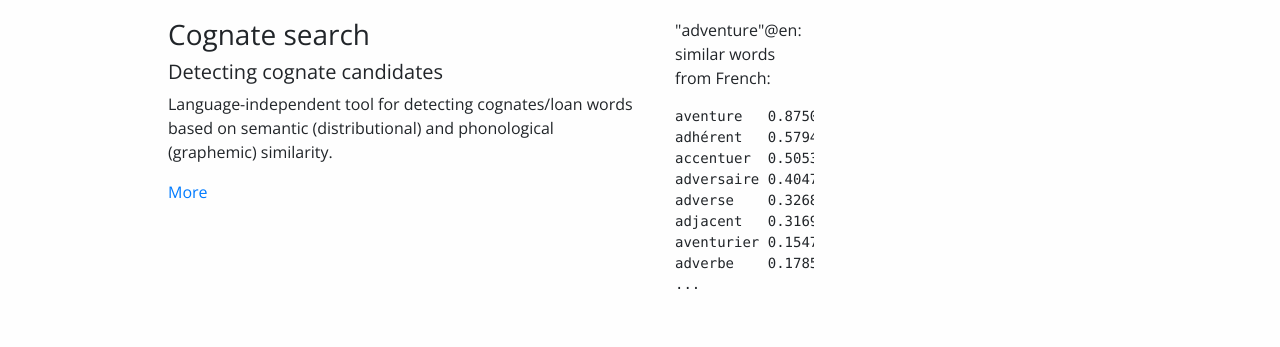
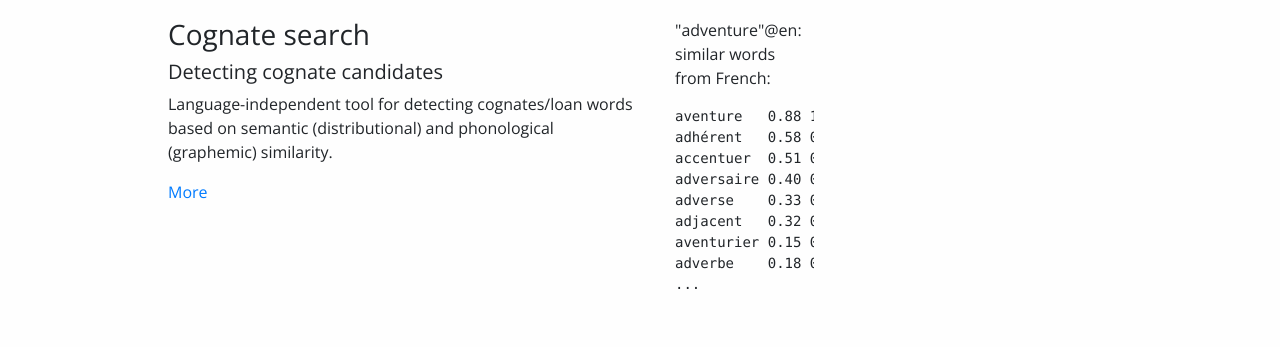
Before and after one commit to acoli-repo/liodi, a Jekyll site: the page built from solutions/index.md, in a window 1280 px wide. Shown: the part 220-567 px from the top of the page. Built offline with Jekyll 4.4.1, drawn with Linux system fonts in a browser that asks for light colours.

Commit message:
Update index.md

```diff
--- a/solutions/index.md
+++ b/solutions/index.md
@@ -25,14 +25,14 @@ title: Software solutions
         <blockquote>
 <p>"adventure"@en: similar words from French:</p>
 </blockquote>
-        <pre><code>aventure   0.875000 1.000000 0.777778
-adhérent   0.579403 0.605390 0.555556
-accentuer  0.505341 0.585576 0.444444
-adversaire 0.404759 0.339995 0.500000
-adverse    0.326851 0.258465 0.444444
-adjacent   0.316972 0.246323 0.444444
-aventurier 0.154761 0.088838 0.600000
-adverbe    0.178534 0.111703 0.444444
+        <pre><code>aventure   0.88 1.00 0.78
+adhérent   0.58 0.61 0.56
+accentuer  0.51 0.59 0.44
+adversaire 0.40 0.34 0.50
+adverse    0.33 0.26 0.44
+adjacent   0.32 0.25 0.44
+aventurier 0.15 0.09 0.60
+adverbe    0.18 0.11 0.44
 ...</code></pre>
       </div>
     </div>
```
